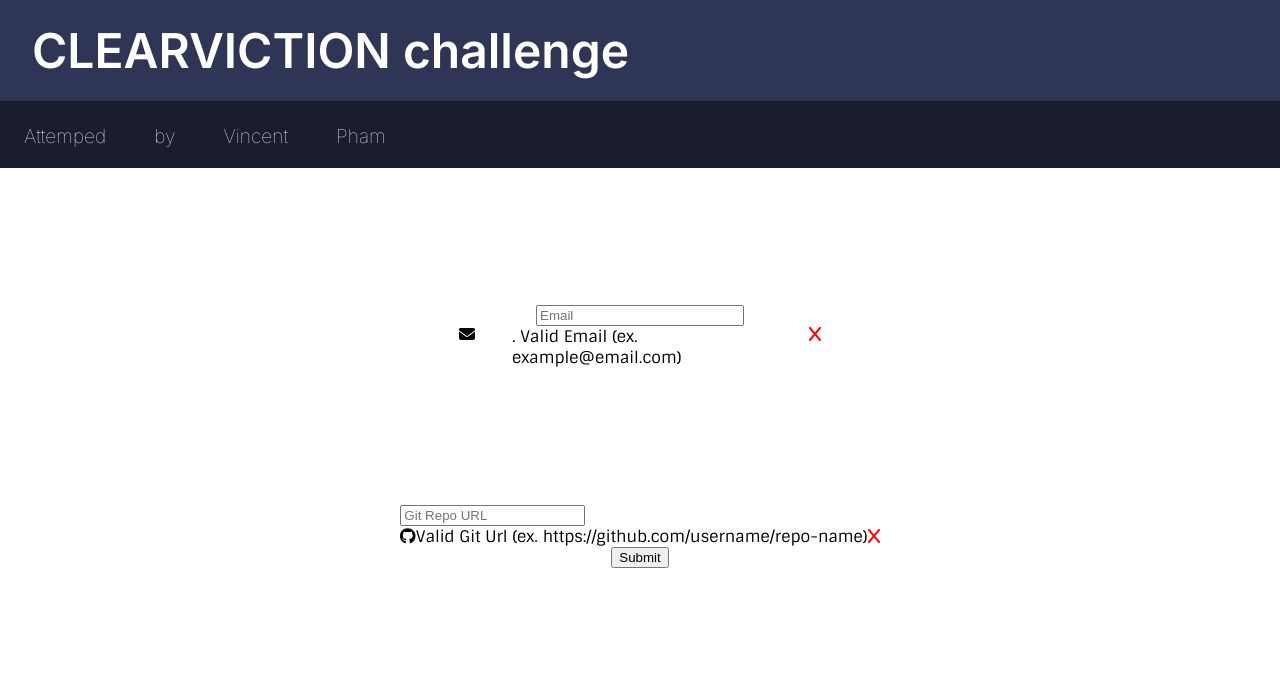
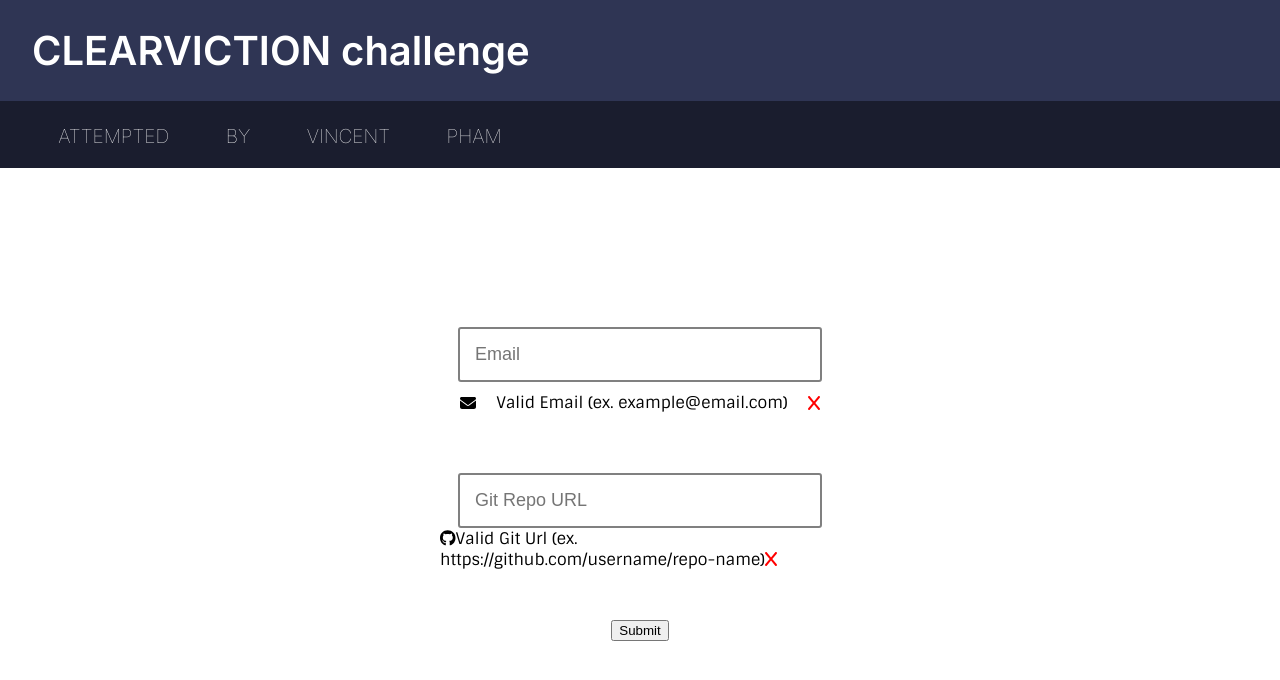
Before and after one commit to vincentpham123/clearviction, a React (Create React App) app in the folder email-git-login/: page / in a window 1280 px wide. Shown: the top 680 px of the page. Built offline with nearby package versions, Linux system fonts and the light colour scheme; a web font is replaced by a local one.

Commit message:
fixed header sizing and center form

```diff
--- a/email-git-login/src/EmailCheck.js
+++ b/email-git-login/src/EmailCheck.js
@@ -1,6 +1,6 @@
 
 import {useState, useEffect} from "react"
-import './emailgitcheck.css'
+import './emailcheck.css'
 import { FontAwesomeIcon } from '@fortawesome/react-fontawesome'
 import { faEnvelope, faX, faCheck } from '@fortawesome/free-solid-svg-icons'
 const EmailGitCheck = ({setEmailValue, emailValue}) => {
@@ -27,7 +27,7 @@ const EmailGitCheck = ({setEmailValue, emailValue}) => {
         <>
         <div className='email-container'>
             <input
-                className = 'email-text'
+                className = 'email-git-text'
                 type='text'
                 placeholder = 'Email'
                 value = {emailValue}
@@ -40,7 +40,7 @@ const EmailGitCheck = ({setEmailValue, emailValue}) => {
                     <span className= 'email-check-text'>
                         <FontAwesomeIcon className='email-icon'icon={faEnvelope} />
                         <span className='valid-email-text'>
-                            . Valid Email (ex. example@email.com)
+                            Valid Email (ex. example@email.com)
                         </span>
 
                         {!validEmail && <FontAwesomeIcon className='x-icon' icon={faX}  /> }
--- a/email-git-login/src/GitCheck.js
+++ b/email-git-login/src/GitCheck.js
@@ -22,7 +22,7 @@ const GitCheck =  ({repoValue, setRepoValue}) => {
         <>
         <div className='git-container'>
             <input
-                className='git-text'
+                className='email-git-text'
                 type='text'
                 placeholder = 'Git Repo URL'
                 value = {repoValue}
--- a/email-git-login/src/Header.js
+++ b/email-git-login/src/Header.js
@@ -16,16 +16,16 @@ const Header = () => {
             <div className = 'header-nav'>
                 <div className='nav-contents'>
                     <a href='#' className='nav-links'>
-                        Attemped
+                        ATTEMPTED
                     </a>
                     <a href='#' className='nav-links'>
-                        by
+                        BY
                     </a>
                     <a href='https://vincentpham123.github.io/' target='_blank' className='nav-links'>
-                        Vincent
+                        VINCENT
                     </a>
                     <a href='https://vincentpham123.github.io/' target='_blank' className='nav-links'>
-                        Pham
+                        PHAM
                     </a>
                 </div>
 
--- a/email-git-login/src/emailgitcheck.css
+++ b/email-git-login/src/emailcheck.css
@@ -4,13 +4,25 @@
     flex-direction: column;
     justify-content: space-between;
     width: 400px;
-    /* height: 500px; */
-    margin: auto;
+
+    /* padding-top: 30%; */
     align-items: center;
 }
 
-.email-text{
-    width: 50%;
+.email-git-text{
+    background-color: rgba(255,255,255,.5);
+
+    width: 330px;
+    border-radius: 3px;
+    border: 2px solid grey;
+    font-size: 1.125rem;
+    padding: 15px;
+
+
+}
+
+.email-git-text:focus{
+    outline: none;
 }
 .email-check-container{
     display: flex;
@@ -24,10 +36,13 @@
 .email-check-text{
     display: flex;
     justify-content: space-around;
-    width: 100%
+    width: 100%;
+    padding: 10px;
+    align-items: center;
+    font-weight: bold;
 }
 .valid-email-text{
-    width: 65%;
+    /* width: 70%; */
 }
 .email-icon{
     /* margin-right: 10px; */
--- a/email-git-login/src/emailgitform.css
+++ b/email-git-login/src/emailgitform.css
@@ -1,7 +1,8 @@
 .form-container{
-    height:50%;
+    height:79%;
     width: 50%;
     display: flex;
     flex-direction: column;
     align-items: center;
+    justify-content: center;
 }
--- a/email-git-login/src/gitcheck.css
+++ b/email-git-login/src/gitcheck.css
@@ -0,0 +1,10 @@
+
+.git-container{
+    display: flex;
+    flex-direction: column;
+    justify-content: space-between;
+    width: 400px;
+    margin: 50px;
+    align-items: center
+
+}
--- a/email-git-login/src/header.css
+++ b/email-git-login/src/header.css
@@ -17,7 +17,7 @@
 
 .header-title{
 
-    font-size: 3rem;
+    font-size: 2.5rem;
     color: white;
     font-weight: 600;
     font-family: 'Inter', sans-seriff;
@@ -31,19 +31,23 @@
 }
 
 .header-nav{
-    width: 100%;
+    /* width: 100%; */
     height: 40%;
+    padding-left: 30px;
     background-color: #1A1D2E;;
 
 }
 
 .nav-contents{
-    width: 30%;
+    width: 500px;
     height: 100%;
     display: flex;
     align-items: center;
     justify-content: space-around;
+    min-width: 400px;
 }
+
+
 .nav-links{
     color: white;
     font-family: 'Inter', sans-serif;
@@ -55,6 +59,7 @@
     text-align: center;
     border-radius: 5px;
     font-size: 1.2rem;
+    font-weight: 500;
 }
 
 .nav-links:hover{
```
